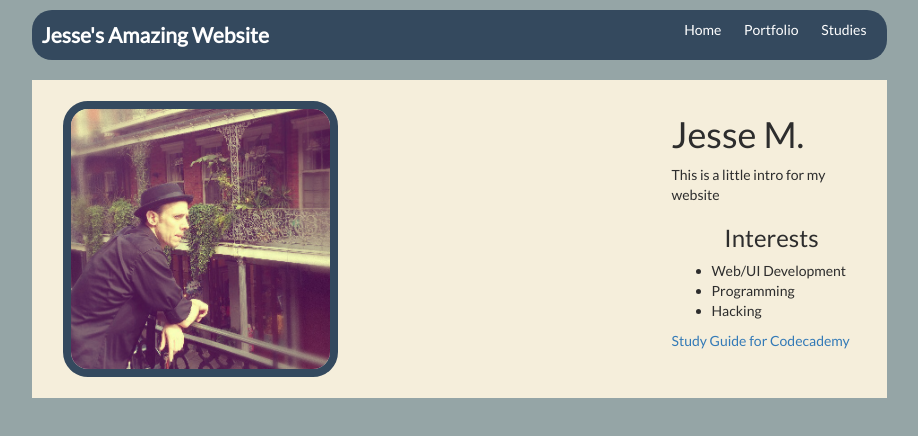
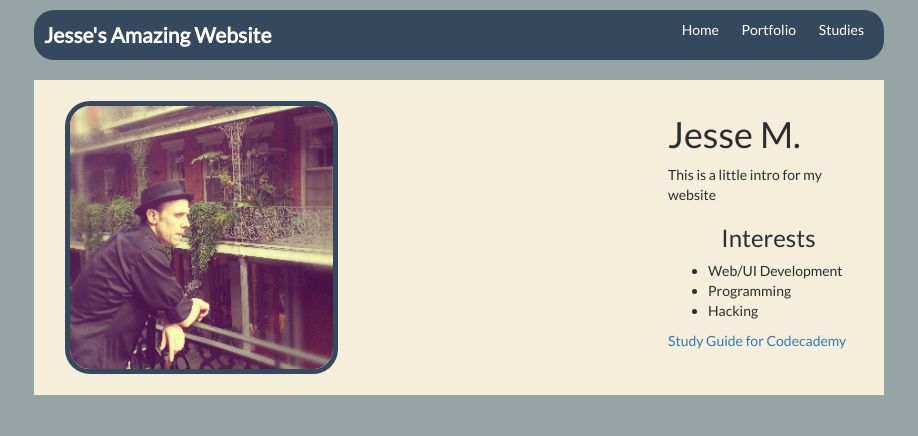
Before and after one commit to b0nez/b0nez.github.io, a plain HTML site: page index.html in a window 1280 px wide. Shown: the whole page, without its empty margins (181-1099 px from the left). Drawn offline with nearby package versions, Linux system fonts and the light colour scheme.

Commit message:
revised main.css

```diff
--- a/styles/main.css
+++ b/styles/main.css
@@ -12,7 +12,7 @@ header {
 }
 
 [id=all-contents] {
-    max-width: 855px;
+    max-width: 850px;
     margin: auto;
 }
 
@@ -70,7 +70,7 @@ main {
     margin-bottom: 20px;
     margin-right: auto;
     margin-top: 20px;
-    border: 8px solid #34495E;
+    border: 5px solid #34495E;
     border-radius: 25px;
     width: 200px;
 }
```
